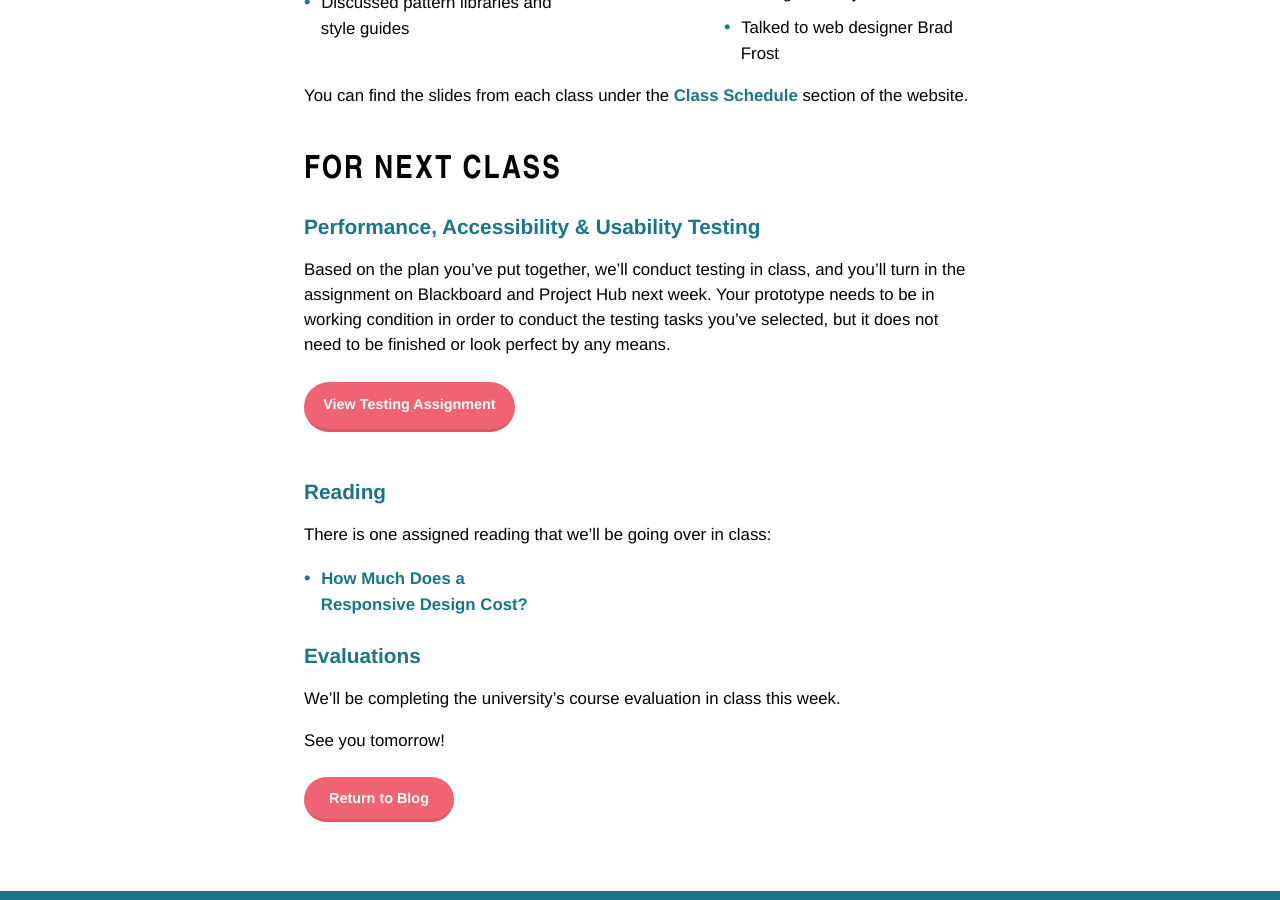
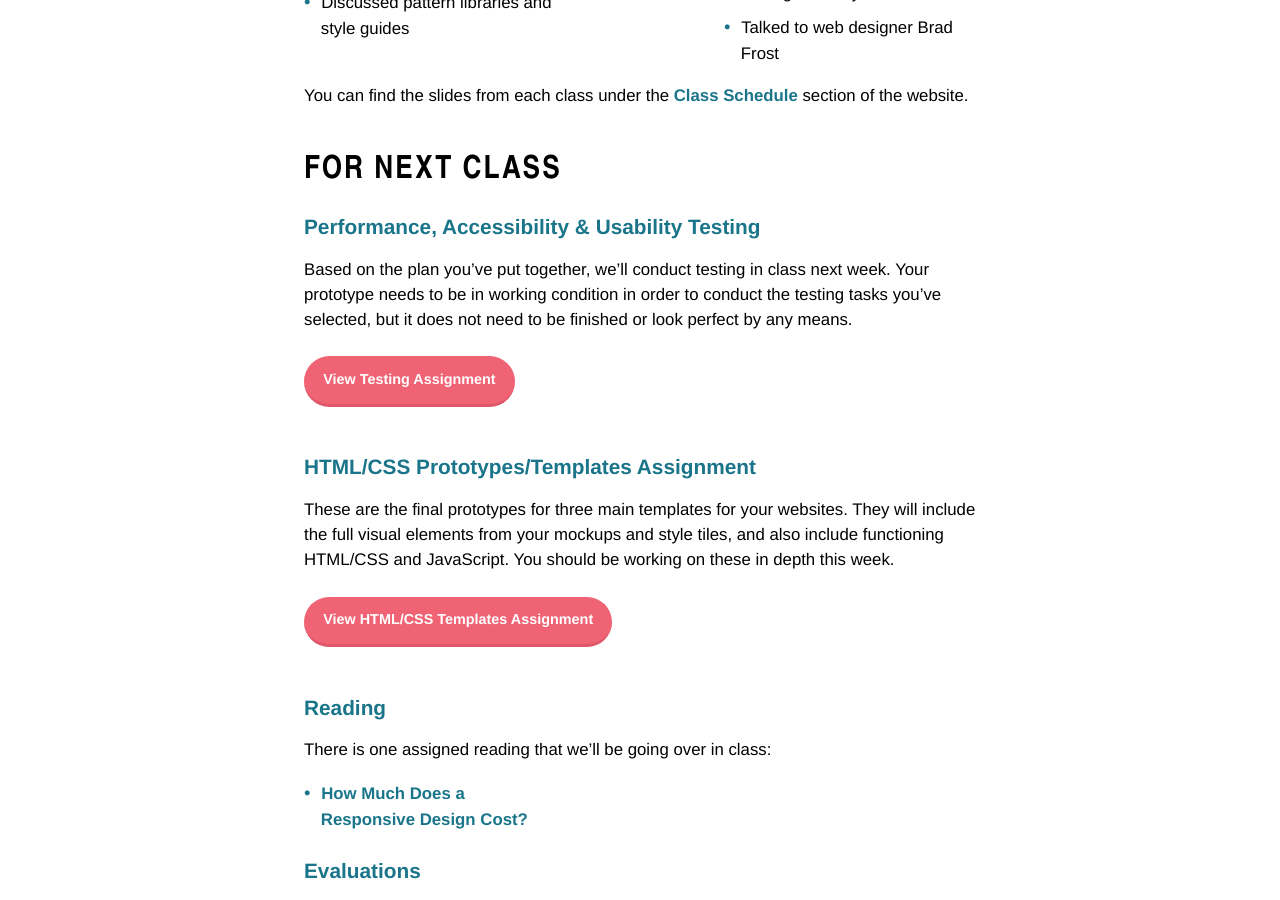
Before and after one commit to KentStateWeb/rwd, a Jekyll site: the page built from _posts/2016-11-28-week14-preview.md, in a window 1280 px wide and 900 px high, scrolled down 777 px. Built offline with Jekyll 4.4.1, drawn with Linux system fonts in a browser that asks for light colours.

Commit message:
Added to blog post

```diff
--- a/_posts/2016-11-28-week14-preview.md
+++ b/_posts/2016-11-28-week14-preview.md
@@ -24,9 +24,15 @@ You can find the slides from each class under the [Class Schedule](http://rwdken
 
 ### Performance, Accessibility & Usability Testing
 
-Based on the plan you've put together, we'll conduct testing in class, and you'll turn in the assignment on Blackboard and Project Hub next week.  Your prototype needs to be in working condition in order to conduct the testing tasks you've selected, but it does not need to be finished or look perfect by any means.
+Based on the plan you've put together, we'll conduct testing in class next week.  Your prototype needs to be in working condition in order to conduct the testing tasks you've selected, but it does not need to be finished or look perfect by any means.
 
 <a href="http://rwdkent.com/class/assignments/testing" class="button small">View Testing Assignment</a>
+
+### HTML/CSS Prototypes/Templates Assignment
+
+These are the final prototypes for three main templates for your websites.  They will include the full visual elements from your mockups and style tiles, and also include functioning HTML/CSS and JavaScript.  You should be working on these in depth this week.
+
+<a href="http://rwdkent.com/class/assignments/templates/" class="button small">View HTML/CSS Templates Assignment</a>
 
 ### Reading
 
```
